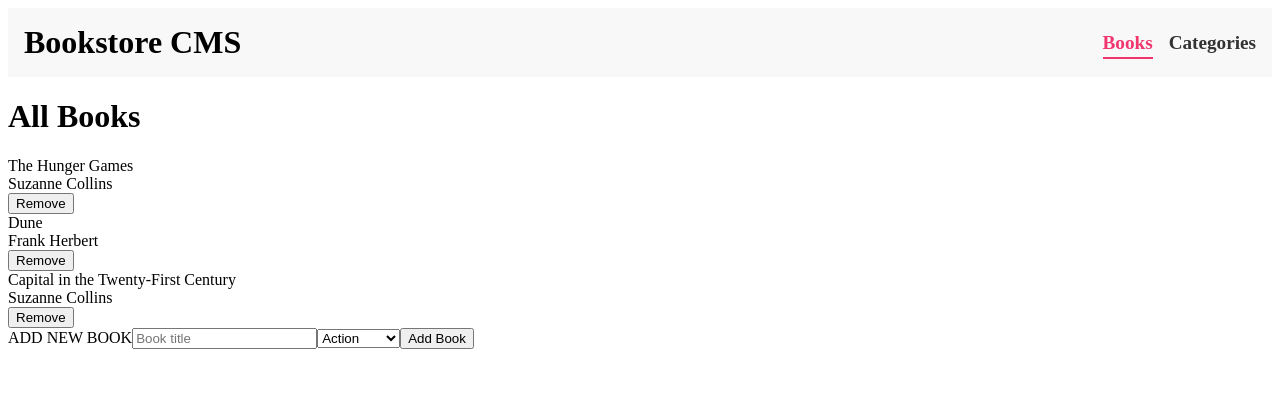
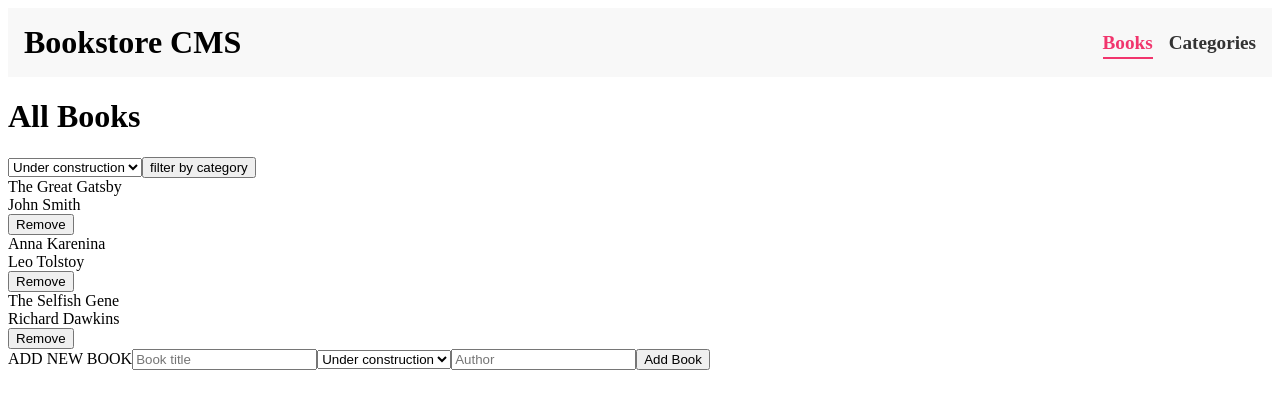
Before and after one commit to rachaouldbabaali/bookstore, a React (Create React App) app: page / in a window 1280 px wide. Shown: the top 408 px of the page. Built offline with nearby package versions, Linux system fonts and the light colour scheme.

Commit message:
Use redux in react copmonents

```diff
--- a/package.json
+++ b/package.json
@@ -17,6 +17,7 @@
     "react-router-dom": "^6.12.1",
     "react-scripts": "5.0.1",
     "redux": "^4.2.1",
+    "uuid": "^9.0.0",
     "web-vitals": "^2.1.4"
   },
   "scripts": {
--- a/src/components/addBook.js
+++ b/src/components/addBook.js
@@ -1,16 +1,49 @@
-const AddBook = () => (
+import { v4 as uuid } from 'uuid';
+import { useDispatch, useSelector } from 'react-redux';
+import { useState } from 'react';
+import { addBook } from '../redux/books/booksSlice';
+
+const AddBook = () => {
+  const dispatch = useDispatch();
+  const categories = useSelector((state) => state.categories.categories);
+  const [author, setAuthor] = useState('');
+  const [title, setTitle] = useState('');
+  const [category, setCategory] = useState('');
+  const getNewBook = (e) => {
+    e.preventDefault();
+    const newBook = {
+      id: uuid(),
+      title,
+      category,
+      author,
+    };
+    dispatch(addBook(newBook));
+  };
+
+  return (
     <form className="add-book-form">
       <span>ADD NEW BOOK</span>
-    <input type="text" placeholder="Book title" />
+      <input onChange={(e) => setTitle(e.target.value)} type="text" placeholder="Book title" />
       <select>
-      <option value="Action">Action</option>
-      <option value="Biography">Biography</option>
-      <option value="History">History</option>
-      <option value="Fiction">Fiction</option>
-      <option value="Romance">Romance</option>
+        { categories.map((category) => (
+          <option
+            onSelect={(e) => setCategory(e.target.value)}
+            key={category}
+            value={category}
+          >
+            {category}
+          </option>
+        ))}
       </select>
-    <input type="submit" value="Add Book" />
+      <input onChange={(e) => setAuthor(e.target.value)} type="name" placeholder="Author" />
+      <button
+        type="submit"
+        onClick={(e) => getNewBook(e)}
+      >
+        Add Book
+      </button>
     </form>
   );
+};
 
 export default AddBook;
--- a/src/components/bookItem.js
+++ b/src/components/bookItem.js
@@ -1,12 +1,25 @@
 import PropTypes from 'prop-types';
+import { useDispatch } from 'react-redux';
+import { removeBook } from '../redux/books/booksSlice';
 
-const BookItem = ({ book }) => (
-  <div className="book-item">
-    <div className="book-item__title">{JSON.parse(book).title}</div>
-    <div className="book-item__author">{JSON.parse(book).author}</div>
-    <button type="button" className="book-item__remove" id={JSON.parse(book).id}>Remove</button>
-  </div>
-);
+const BookItem = ({ book }) => {
+  const dispatch = useDispatch();
+
+  return (
+    <div className="book-item">
+      <div className="book-item__title">{JSON.parse(book).title}</div>
+      <div className="book-item__author">{JSON.parse(book).author}</div>
+      <button
+        type="button"
+        className="book-item__remove"
+        id={JSON.parse(book).id}
+        onClick={(e) => dispatch(removeBook(e.target.id))}
+      >
+        Remove
+      </button>
+    </div>
+  );
+};
 
 BookItem.propTypes = {
   book: PropTypes.string.isRequired,
--- a/src/components/bookList.js
+++ b/src/components/bookList.js
@@ -1,7 +1,47 @@
+import { useSelector } from 'react-redux';
 import BookItem from './bookItem';
 
-const BooksList = ({ books }) => (
-  books.map((book) => <BookItem key={book.id} book={JSON.stringify(book)} />)
-);
+const BooksList = () => {
+  let booksArray = useSelector((store) => store.books).books;
+  const categoriesList = useSelector((store) => store.categories).categories;
+
+  const performFilter = (e) => {
+    e.preventDefault();
+    const selectedCategory = e.target[0].value;
+    if (categoriesList.includes(selectedCategory)) {
+      if (booksArray.find((book) => book.category === selectedCategory)) {
+        booksArray = booksArray.find((book) => book.category === selectedCategory);
+          <BooksList />;
+      } else {
+        booksArray = [];
+      }
+    }
+  };
+  return (
+    <div>
+      <h1>All Books</h1>
+      <form
+        onSubmit={(e) => performFilter(e)}
+        className="filter-form"
+      >
+        <select>
+          {
+            categoriesList.map((category) => (
+              <option key={category} value={category}>{category}</option>
+            ))
+          }
+        </select>
+        <button type="submit">filter by category</button>
+      </form>
+      {
+        booksArray.map((book) => (
+          <div key={book.id}>
+            <BookItem book={JSON.stringify(book)} />
+          </div>
+        ))
+      }
+    </div>
+  );
+};
 
 export default BooksList;
--- a/src/index.js
+++ b/src/index.js
@@ -1,13 +1,19 @@
 import React from 'react';
 import ReactDOM from 'react-dom/client';
+
+import { Provider } from 'react-redux';
 import { BrowserRouter } from 'react-router-dom';
+import store from './redux/store';
+
 import App from './App';
 
 const root = ReactDOM.createRoot(document.getElementById('root'));
 root.render(
   <React.StrictMode>
     <BrowserRouter>
-      <App />
+      <Provider store={store}>
+        <App />
+      </Provider>
     </BrowserRouter>
   </React.StrictMode>,
 );
--- a/src/redux/books/booksSlice.js
+++ b/src/redux/books/booksSlice.js
@@ -1,7 +1,27 @@
 import { createSlice } from '@reduxjs/toolkit';
+import { v4 as uuidv4 } from 'uuid';
 
 const initialState = {
-  books: [],
+  books: [
+    {
+      item_id: uuidv4(),
+      title: 'The Great Gatsby',
+      author: 'John Smith',
+      category: 'Fiction',
+    },
+    {
+      item_id: uuidv4(),
+      title: 'Anna Karenina',
+      author: 'Leo Tolstoy',
+      category: 'Fiction',
+    },
+    {
+      item_id: uuidv4(),
+      title: 'The Selfish Gene',
+      author: 'Richard Dawkins',
+      category: 'Nonfiction',
+    },
+  ],
 };
 
 const booksSlice = createSlice({
--- a/src/routes/books.js
+++ b/src/routes/books.js
@@ -1,27 +1,9 @@
 import BooksList from '../components/bookList';
 import AddBook from '../components/addBook';
 
-const books = [
-  {
-    id: 1,
-    title: 'The Hunger Games',
-    author: 'Suzanne Collins',
-  },
-  {
-    id: 2,
-    title: 'Dune',
-    author: 'Frank Herbert',
-  },
-  {
-    id: 3,
-    title: 'Capital in the Twenty-First Century',
-    author: 'Suzanne Collins',
-  },
-];
 const Books = () => (
   <div>
-    <h1>All Books</h1>
-    <BooksList books={books} />
+    <BooksList />
     <AddBook />
   </div>
 );
```
Also changed, not shown: 1 other file (tests, documents, lock files or other folders). Lines whose indentation alone changed are shown as unchanged.
